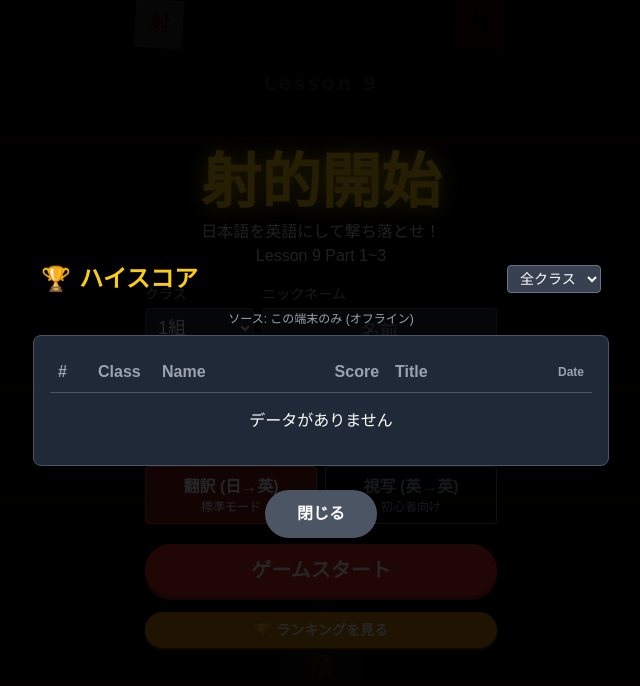
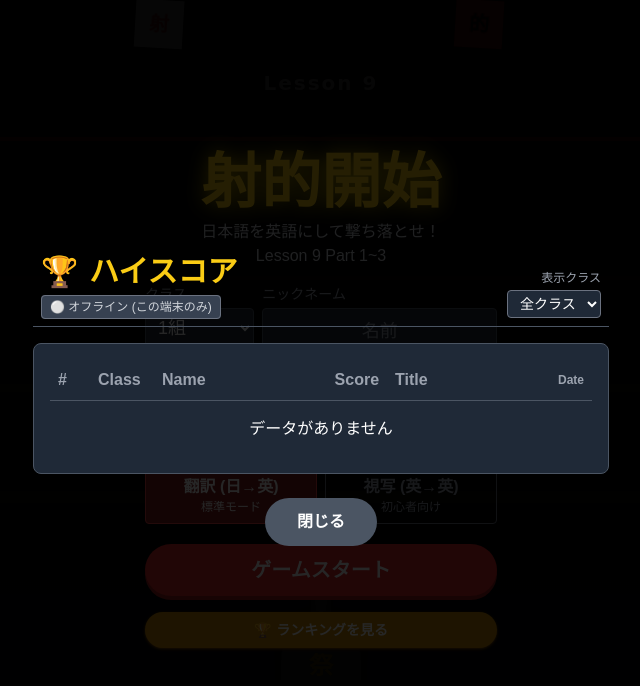
Before and after one commit to sagamienglish/wordquizlesson9, a plain HTML site: page index.html in a window 1280 px wide. Both pictures are taken after a click on the button "🏆 ランキングを見る". Shown: the whole page, without its empty margins (319-959 px from the left). Drawn offline with nearby package versions, Linux system fonts and the light colour scheme; a web font is replaced by a local one.

Commit message:
Update index.html

```diff
--- a/index.html
+++ b/index.html
@@ -404,14 +404,19 @@
         </div>
     </div>
 
-    <!-- ランキングオーバーレイ -->
+    <!-- ランキングオーバーレイ (修正: ステータス表示追加) -->
     <div id="ranking-overlay" class="overlay-screen hidden">
-        <div class="flex justify-between items-center w-full max-w-xl mb-4 px-2">
-            <h2 class="text-2xl font-bold text-yellow-400 japanese-font">🏆 ハイスコア</h2>
+        <div class="flex justify-between items-end w-full max-w-xl mb-4 px-2 border-b border-gray-600 pb-2">
+            <div>
+                <h2 class="text-3xl font-bold text-yellow-400 japanese-font mb-1">🏆 ハイスコア</h2>
+                <!-- ステータスバッジ -->
+                <span id="connection-status" class="text-xs px-2 py-1 rounded bg-gray-700 text-gray-400">接続確認中...</span>
+            </div>
 
             <!-- クラス絞り込み (削除ボタンは除去) -->
-            <div class="flex gap-2">
-                <select id="ranking-filter-class" onchange="applyRankingFilter()" class="bg-gray-700 text-white text-sm border border-gray-500 rounded px-2 py-1">
+            <div class="flex flex-col items-end gap-1">
+                <label class="text-xs text-gray-400">表示クラス</label>
+                <select id="ranking-filter-class" onchange="applyRankingFilter()" class="bg-gray-800 text-white text-sm border border-gray-500 rounded px-2 py-1">
                     <option value="all">全クラス</option>
                     <option value="1">1組</option>
                     <option value="2">2組</option>
@@ -428,8 +433,6 @@
                 </select>
             </div>
         </div>
-
-        <div id="ranking-mode-display" class="text-xs text-gray-400 mb-2"></div>
 
         <div class="w-full max-w-xl bg-gray-800 rounded-lg p-4 max-h-[60vh] overflow-y-auto border border-gray-600">
             <table class="w-full text-left border-collapse">
@@ -537,8 +540,6 @@
                     console.error("Cloud setup error:", e);
                 }
             };
-
-            // clearCloudRankingは削除（ボタン撤去のため）
         }
     </script>
 
@@ -601,10 +602,20 @@
 
         function renderRanking(scores, sourceLabel) {
             const list = document.getElementById('ranking-list');
-            const modeLabel = document.getElementById('ranking-mode-display');
+            const statusBadge = document.getElementById('connection-status');
             list.innerHTML = '';
 
-            modeLabel.innerText = "ソース: " + sourceLabel;
+            // 接続ステータス表示
+            if (sourceLabel.includes("クラウド")) {
+                statusBadge.innerHTML = "🟢 オンライン共有中";
+                statusBadge.className = "text-xs px-2 py-1 rounded bg-green-900 text-green-200 border border-green-700 animate-pulse";
+            } else if (sourceLabel.includes("オフライン")) {
+                statusBadge.innerHTML = "⚪ オフライン (この端末のみ)";
+                statusBadge.className = "text-xs px-2 py-1 rounded bg-gray-700 text-gray-300 border border-gray-500";
+            } else if (sourceLabel.includes("エラー")) {
+                statusBadge.innerText = sourceLabel;
+                statusBadge.className = "text-xs px-2 py-1 rounded bg-red-900 text-red-200 border border-red-700";
+            }
 
             if (scores.length === 0) {
                 list.innerHTML = '<tr><td colspan="6" class="text-center p-4">データがありません</td></tr>';
@@ -634,7 +645,10 @@
         function showRanking() {
             document.getElementById('ranking-overlay').classList.remove('hidden');
             const list = document.getElementById('ranking-list');
+            const statusBadge = document.getElementById('connection-status');
             list.innerHTML = '<tr><td colspan="6" class="text-center p-4">読み込み中...</td></tr>';
+            statusBadge.innerText = "接続確認中...";
+            statusBadge.className = "text-xs px-2 py-1 rounded bg-gray-700 text-gray-400";
 
             setTimeout(() => {
                 if (window.useFirebase && window.startFetchingCloudRanking) {
```
